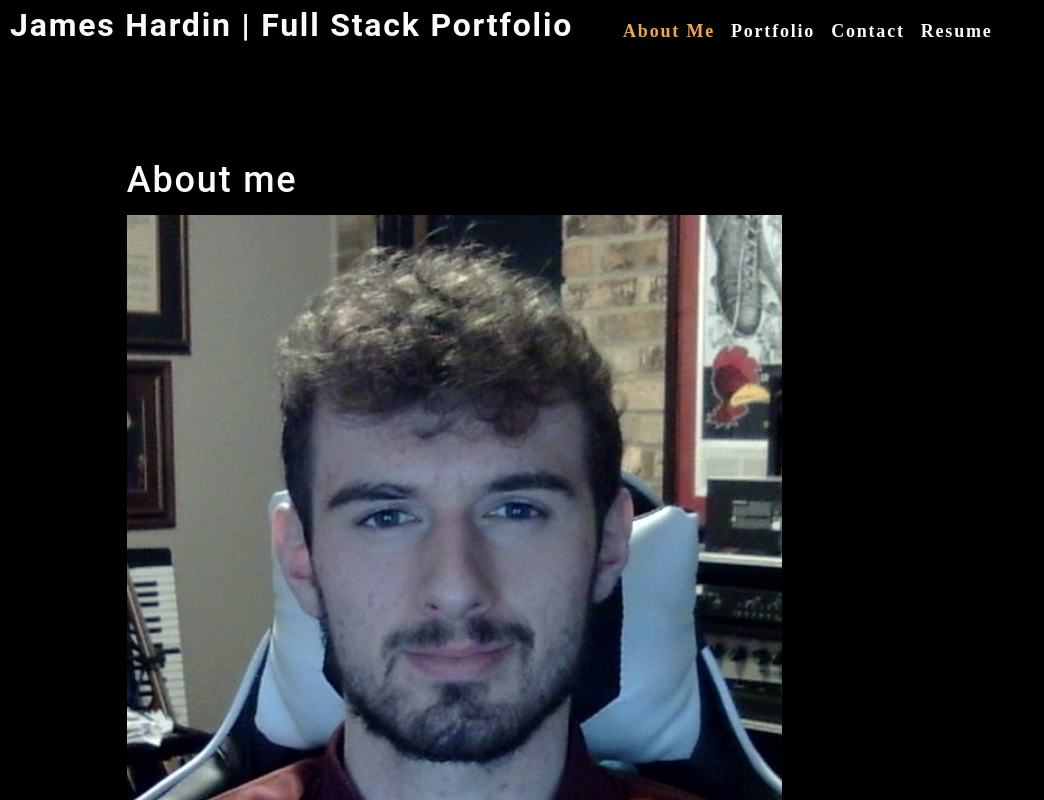
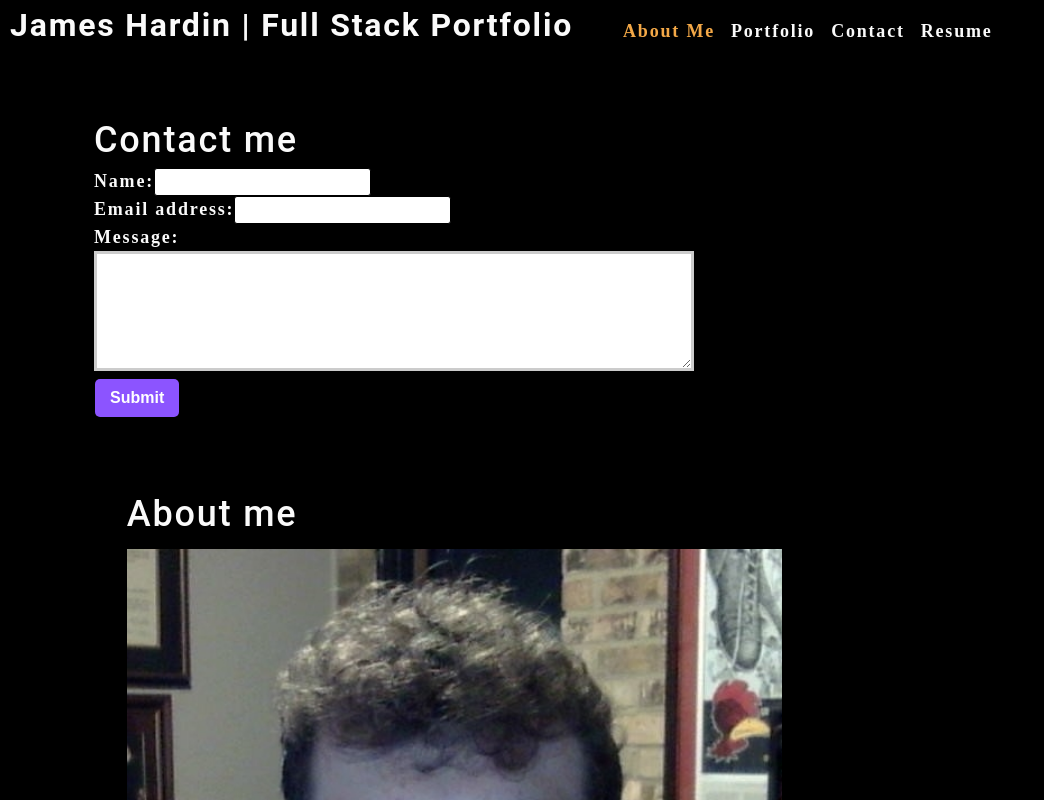
Before and after one commit to JamesHardin02/JamesHardin-Full-Stack-Portfolio, a React (Create React App) app: page / in a window 1280 px wide. Shown: the top 800 px of the page, without its empty margins (0-1044 px from the left). Built offline with nearby package versions, Linux system fonts and the light colour scheme.

Commit message:
created contact section with form validation

```diff
--- a/src/App.js
+++ b/src/App.js
@@ -3,6 +3,7 @@
 import Nav from './components/Nav';
 import About from './components/About';
 import Portfolio from './components/Portfolio';
+import Contact from './components/Contact';
 
 function App() {
   // category sections that a user can navigate to
@@ -26,6 +27,7 @@
         currentCategory={currentCategory}
       ></Nav>
       <main>
+        <Contact></Contact>
         <About></About>
         <Portfolio></Portfolio>
       </main>
--- /dev/null
+++ b/src/components/Contact/index.js
@@ -0,0 +1,63 @@
+import React, { useState } from 'react';
+
+import { validateEmail } from '../../utils/helpers';
+
+function ContactForm() {
+  const [formState, setFormState] = useState({ name: '', email: '', message: '' });
+
+  const [errorMessage, setErrorMessage] = useState('');
+  const { name, email, message } = formState;
+
+  const handleSubmit = (e) => {
+    e.preventDefault();
+    if (!errorMessage) {
+      setFormState({ [e.target.name]: e.target.value });
+      console.log('Form', formState);
+    }
+  };
+
+  const handleChange = (e) => {
+    if (e.target.name === 'email') {
+      const isValid = validateEmail(e.target.value);
+      if (!isValid) {
+        setErrorMessage('Your email is invalid.');
+      } else {
+        setErrorMessage('');
+      }
+    } else {
+      if (!e.target.value.length) {
+        setErrorMessage(`${e.target.name} is required.`);
+      } else {
+        setErrorMessage('');
+      }
+    }
+  };
+
+  return (
+    <section>
+      <h1 data-testid="h1tag">Contact me</h1>
+      <form id="contact-form" onSubmit={handleSubmit}>
+        <div>
+          <label htmlFor="name">Name:</label>
+          <input type="text" name="name" defaultValue={name} onBlur={handleChange} />
+        </div>
+        <div>
+          <label htmlFor="email">Email address:</label>
+          <input type="email" name="email" defaultValue={email} onBlur={handleChange} />
+        </div>
+        <div>
+          <label htmlFor="message">Message:</label>
+          <textarea name="message" rows="5" defaultValue={message} onBlur={handleChange} />
+        </div>
+        {errorMessage && (
+          <div>
+            <p className="error-text">{errorMessage}</p>
+          </div>
+        )}
+        <button data-testid="button" type="submit">Submit</button>
+      </form>
+    </section>
+  );
+}
+
+export default ContactForm;
```
